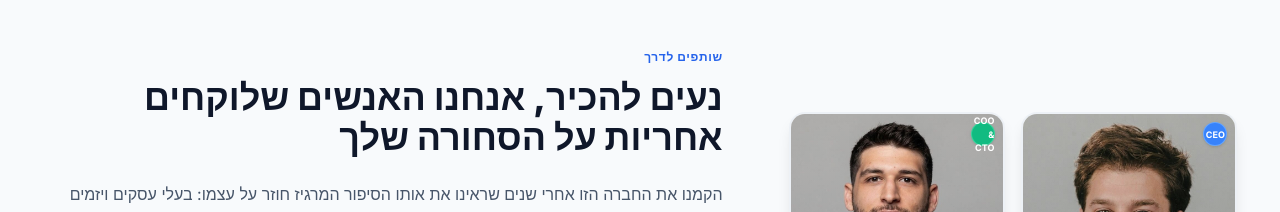
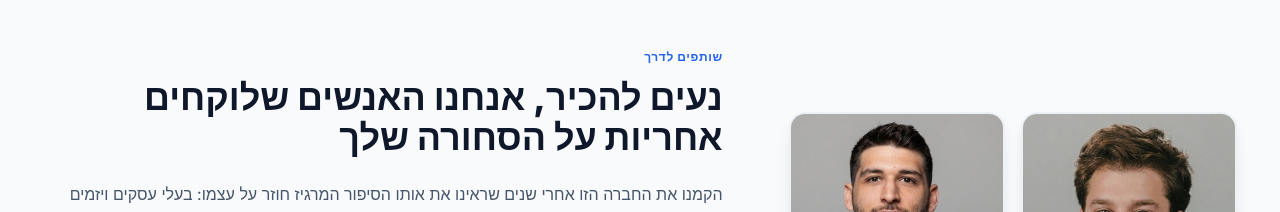
Before and after one commit to ofek-ok/nexora_website, a Next.js app: page / in a window 1280 px wide. Shown: the part 2520-2732 px from the top of the page. Built offline with nearby package versions, Linux system fonts and the light colour scheme; no server answers.

Commit message:
Remove upper badges from Shalev and Ofek cards

```diff
--- a/src/app/page.tsx
+++ b/src/app/page.tsx
@@ -718,9 +718,7 @@ export default function LandingPage() {
                     <h4 className="text-sm font-extrabold text-white text-right">שלו סגל</h4>
                     <p className="text-[10px] text-blue-300 text-right font-medium">מייסד שותף ומנכ&quot;ל</p>
                   </div>
-                  <div className="absolute top-2 right-2 w-6 h-6 rounded-full bg-blue-500/90 border border-blue-300/50 flex items-center justify-center text-[9px] font-bold text-white shadow">
-                    CEO
-                  </div>
+
                 </div>
               </div>
 
@@ -737,9 +735,7 @@ export default function LandingPage() {
                     <h4 className="text-sm font-extrabold text-white text-right">אופק אוקונסקי</h4>
                     <p className="text-[10px] text-emerald-300 text-right font-medium">מייסד שותף, סמנכ&quot;ל תפעול וטכנולוגיות</p>
                   </div>
-                  <div className="absolute top-2 right-2 w-6 h-6 rounded-full bg-emerald-500/90 border border-emerald-300/50 flex items-center justify-center text-[9px] font-bold text-white shadow">
-                    COO & CTO
-                  </div>
+
                 </div>
               </div>
 
```
